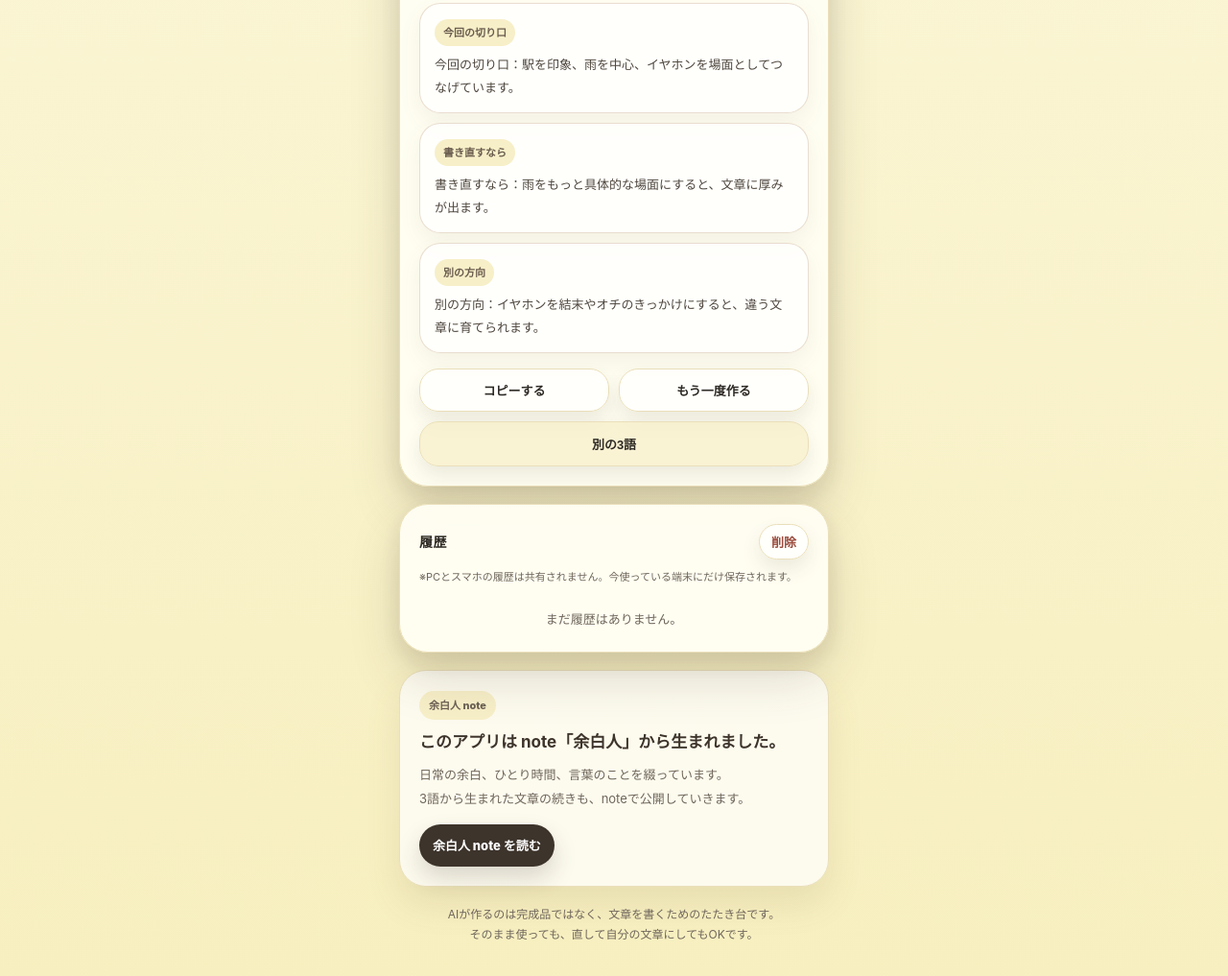
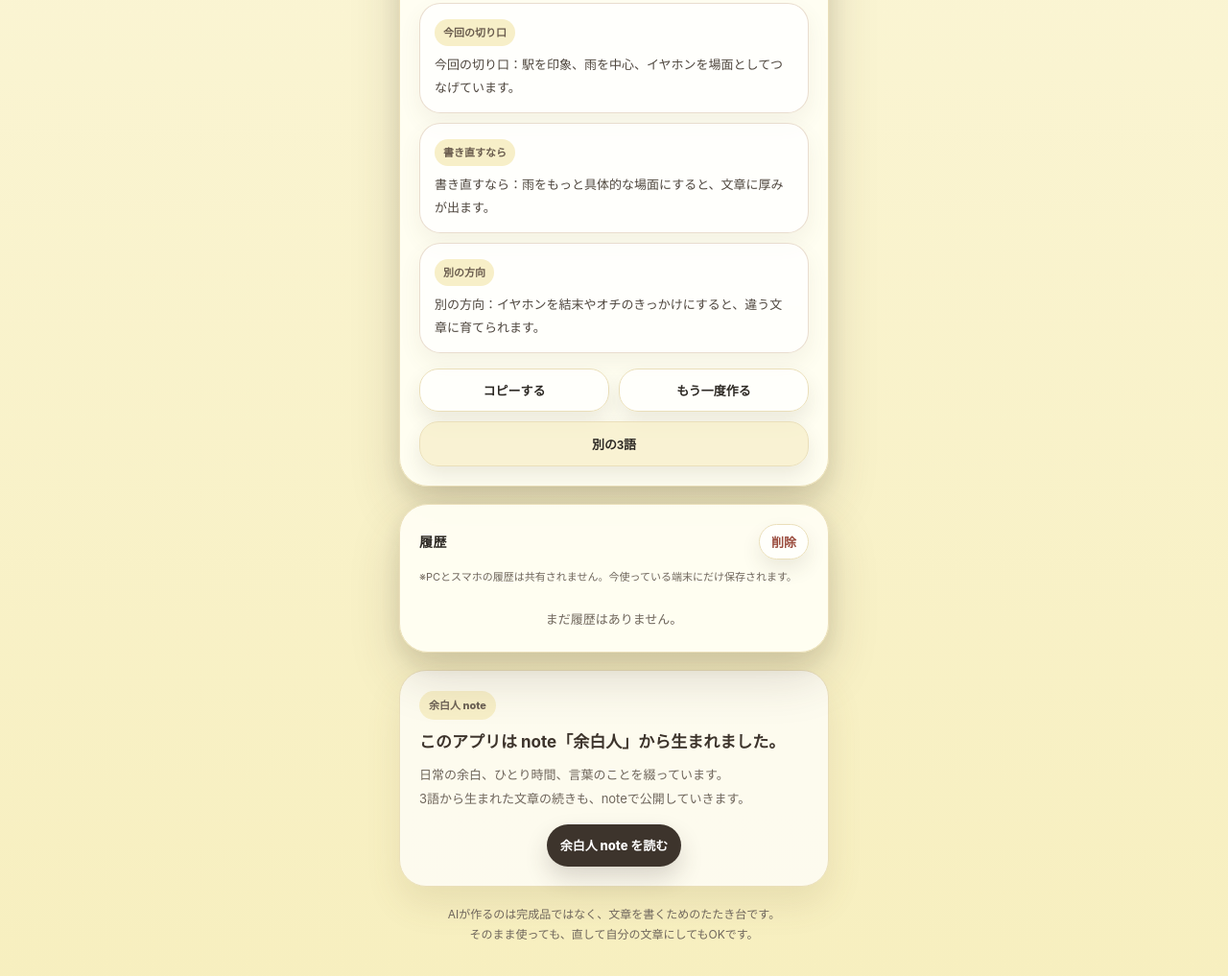
Before and after one commit to aoki219-stack/3go-de-totonou-netlify, a website: page index.html in a window 1280 px wide. Shown: the part 2156-3173 px from the top of the page at 96% size. Drawn offline with Linux system fonts and the light colour scheme.

Commit message:
Update index.html

```diff
--- a/index.html
+++ b/index.html
@@ -482,10 +482,11 @@
     }
 
     .note-link-card a {
-      display:inline-flex;
+  display:flex;
+  width:fit-content;
   align-items:center;
   justify-content:center;
-      margin-top:14px;
+  margin:14px auto 0;
   padding:10px 14px;
   border-radius:999px;
   background:var(--deep);
```
Lines whose indentation alone changed are shown as unchanged.
